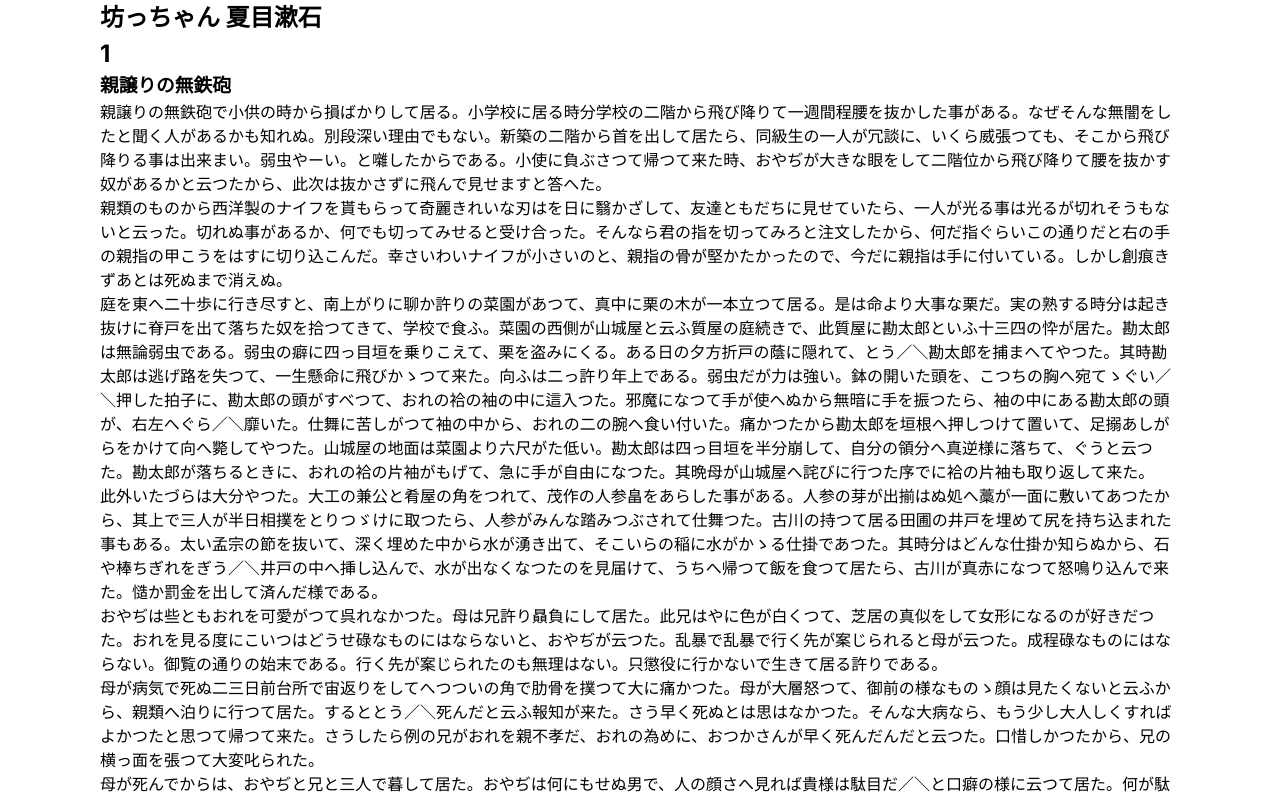
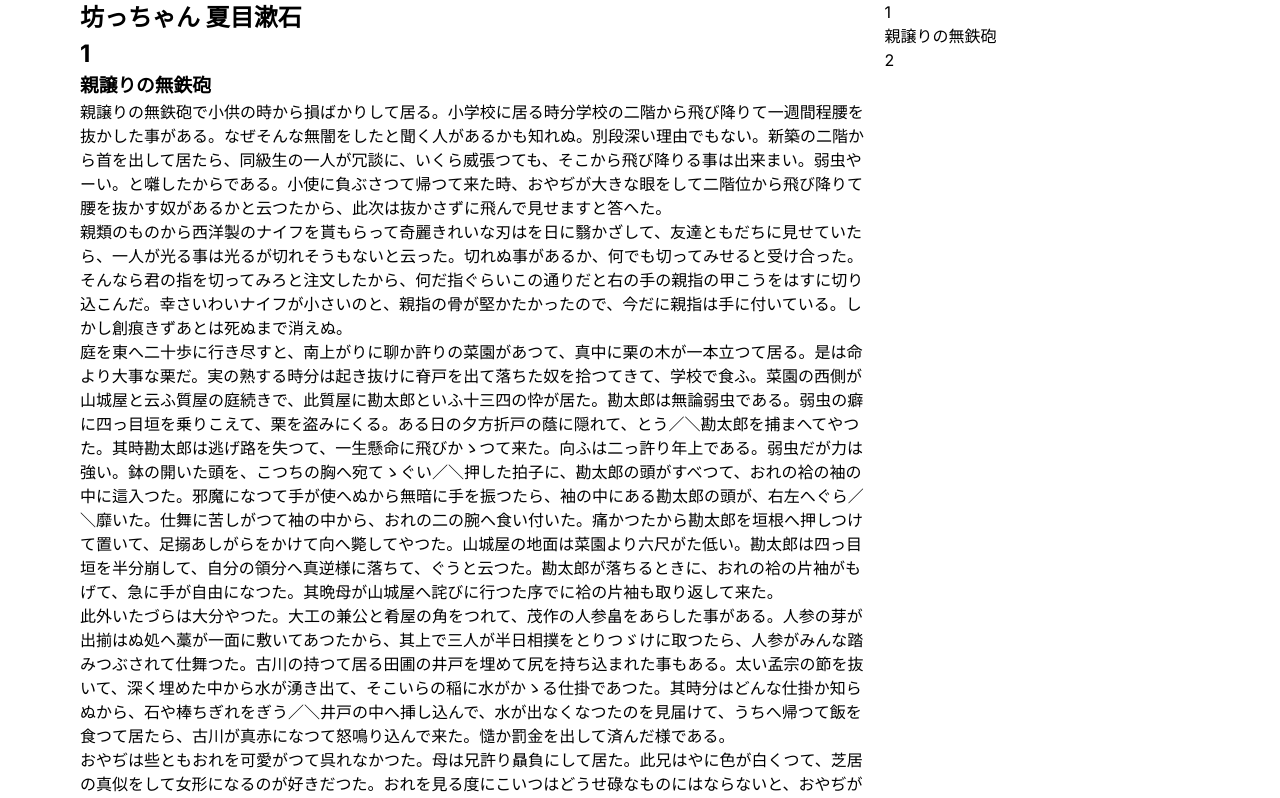
Before and after one commit to richardimaoka/video-toc-scroll, a Next.js app in the folder next/: page / in a window 1280 px wide. Shown: the top 798 px of the page. Built offline with nearby package versions, Linux system fonts and the light colour scheme.

Commit message:
2 columns

```diff
--- a/next/app/page.module.css
+++ b/next/app/page.module.css
@@ -1,4 +1,18 @@
 .component {
-  max-width: 1080px;
+  max-width: 70rem;
   margin: 0 auto;
 }
+
+.columns {
+  display: flex;
+  column-gap: 1rem;
+}
+
+.articleColumn {
+  flex-basis: 50rem;
+}
+
+.tocColumn {
+  max-width: 20rem;
+  flex-basis: 20rem;
+}
--- a/next/app/page.tsx
+++ b/next/app/page.tsx
@@ -3,8 +3,9 @@ import styles from "./page.module.css";
 export default function Home() {
   return (
     <main className={styles.component}>
-      <article>
-        <h2>坊っちゃん 夏目漱石</h2>
+      <div className={styles.columns}>
+        <article className={styles.articleColumn}>
+          <h1>坊っちゃん 夏目漱石</h1>
           <h2>1</h2>
           <h3>親譲りの無鉄砲</h3>
           <p>
@@ -115,7 +116,14 @@ export default function Home() {
           <p>
             手紙をかいて仕舞つたら、いゝ心持ちになつて眠気がさしたから、最前の様に坐敷の真中へのび／＼と大の字に寐た。今度は夢も何も見ないでぐつすり寐た。この部屋かいと大きな声がするので眼が覚めたら、山嵐が這入つて来た。最前は失敬、君の受持ちは……と人が起き上がるや否や談判を開かれたので大に狼狽した。受持ちを聞いて見ると別段六※［＃濁点付き小書き平仮名つ、269-12］かしい事もなさゝうだから承知した。此位な事なら、明後日は愚、明日から始めろと云つたつて驚ろかない。授業上の打ち合せが済んだら、君はいつ迄こんな宿屋に居る積りでもあるまい、僕がいゝ下宿を周旋してやるから移り玉へ。外のものでは承知しないが僕が話せばすぐ出来る。早い方がいゝから、今日けふ見て、あす移つて、あさつてから学校へ行けば極りがいゝと一人で呑み込んで居る。成程十五畳敷にいつ迄居る訳にも行くまい。月給をみんな宿料に払つても追つつかないかもしれぬ。五円の茶代を奮発してすぐ移るのはちと残念だが、どうせ移るものなら、早く引き越して落ち付く方が便利だから、そこの所はよろしく山嵐に頼む事にした。すると山嵐は兎も角も一所に来て見ろと云ふから、行つた。町はづれの岡の中腹にある家で至極閑静だ。主人は骨董を売買するいか銀と云ふ男で、女房は亭主よりも四つ許り年嵩の女だ。中学校に居た時ヰツチと云ふ言葉を習つた事があるが此女房は正にヰツチに似て居る。ヰツチだつて人の女房だから構はない。とう／＼明日から引き移る事にした。帰りに山嵐は通町で氷水を一杯奢つた。学校で逢つた時はやに横風な失敬な奴だと思つたが、こんなに色々世話をしてくれる所を見ると、わるい男でもなさゝうだ。只おれと同じ様にせつかちで肝癪持らしい。あとで聞いたら此男が一番生徒に人望があるのださうだ。
           </p>
-      </article>{" "}
+        </article>
+        <div className={styles.tocColumn}>
+          <div>1</div>
+          <div>親譲りの無鉄砲</div>
+          <div></div>
+          <div>2</div>
+        </div>
+      </div>
     </main>
   );
 }
```
Lines whose indentation alone changed are shown as unchanged.
